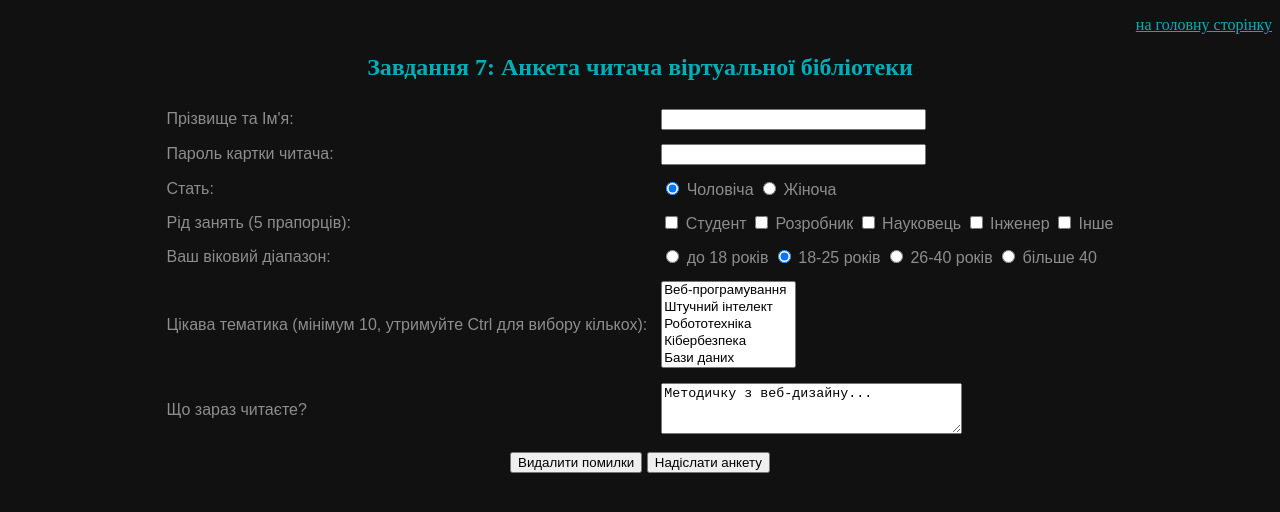
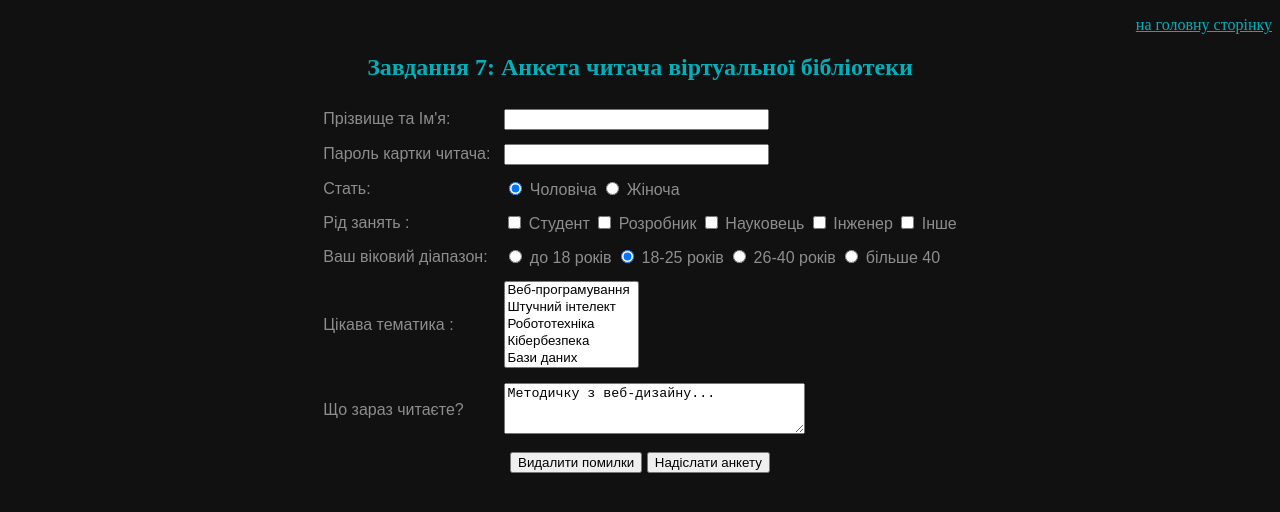
Before and after one commit to vesezik/labs, a plain HTML site: page Безотосний/lab11/BezotosnyiLab11-7.htm in a window 1280 px wide. Drawn offline with Linux system fonts and the light colour scheme.

Commit message:
Update BezotosnyiLab11-7.htm

```diff
--- a/Безотосний/lab11/BezotosnyiLab11-7.htm
+++ b/Безотосний/lab11/BezotosnyiLab11-7.htm
@@ -16,7 +16,7 @@
                     <input type="radio" name="sex" value="m" checked> Чоловіча
                     <input type="radio" name="sex" value="f"> Жіноча
                 </td></tr>
-                <tr><td>Рід занять (5 прапорців):</td><td>
+                <tr><td>Рід занять :</td><td>
                     <input type="checkbox" name="job1"> Студент <input type="checkbox" name="job2"> Розробник
                     <input type="checkbox" name="job3"> Науковець <input type="checkbox" name="job4"> Інженер
                     <input type="checkbox" name="job5"> Інше
@@ -27,7 +27,7 @@
                     <input type="radio" name="age" value="r3"> 26-40 років
                     <input type="radio" name="age" value="r4"> більше 40
                 </td></tr>
-                <tr><td>Цікава тематика (мінімум 10, утримуйте Ctrl для вибору кількох):</td><td>
+                <tr><td>Цікава тематика :</td><td>
                     <select name="topics" size="5" multiple>
                         <option value="t1">Веб-програмування</option><option value="t2">Штучний інтелект</option>
                         <option value="t3">Робототехніка</option><option value="t4">Кібербезпека</option>
```
